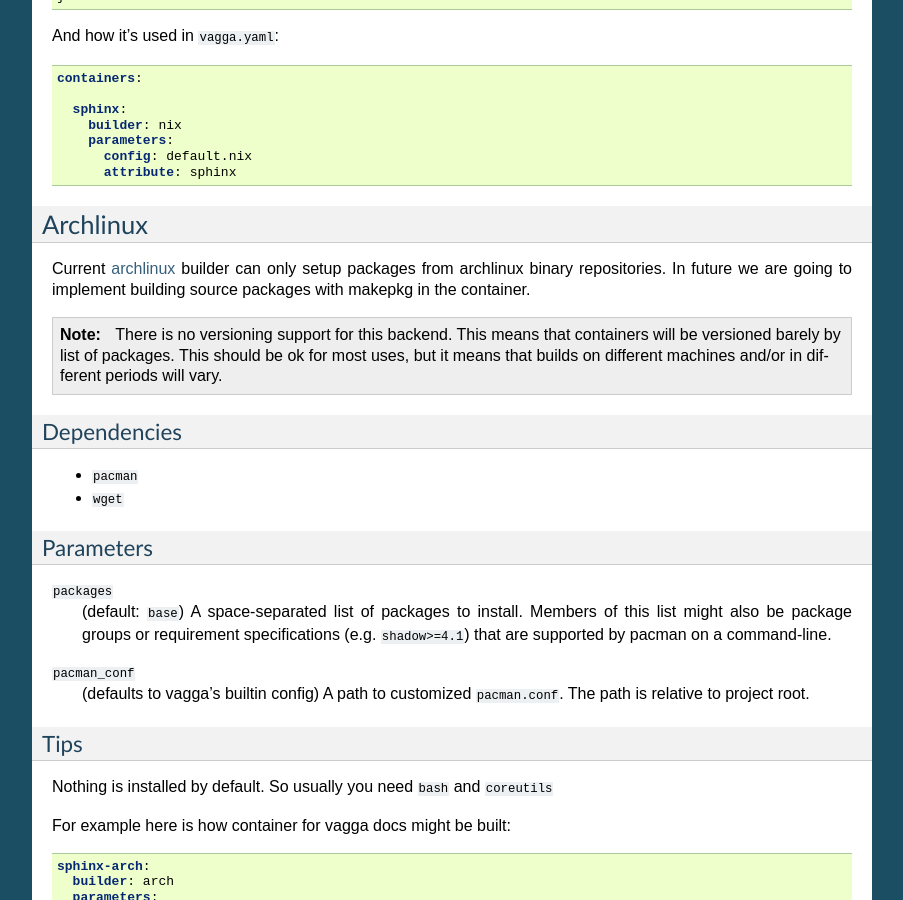
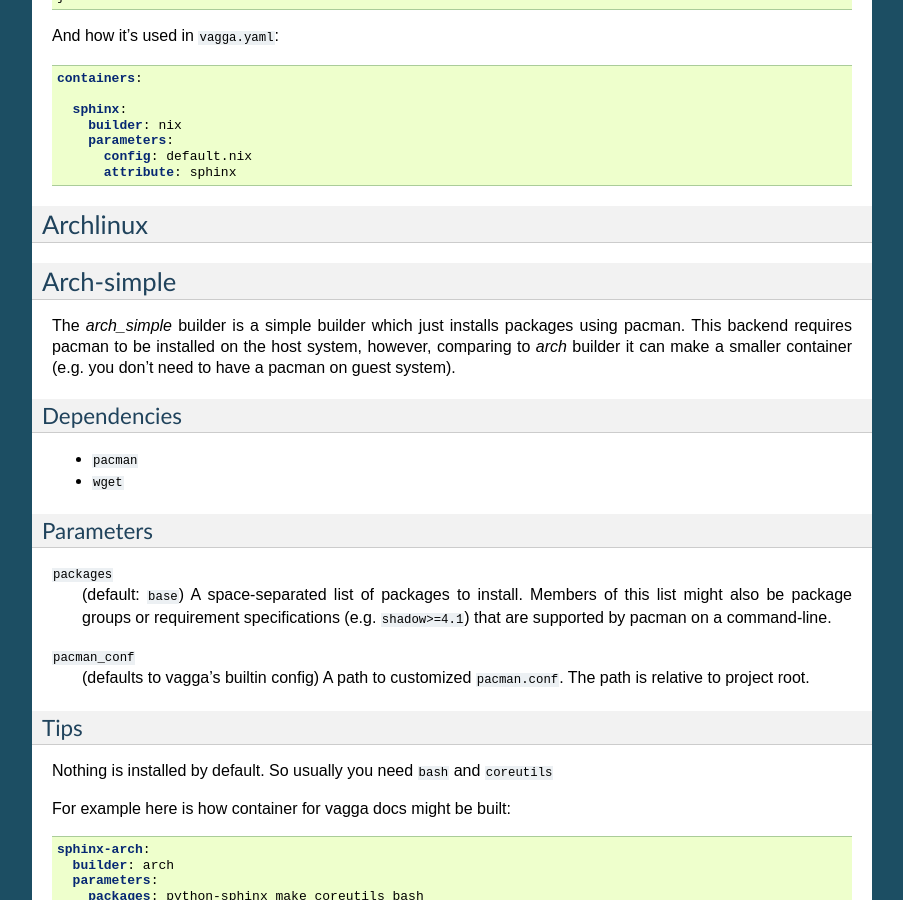
Before and after one commit to tailhook/vagga, a Sphinx documentation site: the page built from docs/builders.rst, in a window 1280 px wide and 900 px high, scrolled down 933 px. Shown: the whole window, without its empty margins (198-1101 px from the left). Built offline with Sphinx 7.4.7, drawn with Linux system fonts in a browser that asks for light colours.

Commit message:
Rename arch to arch-simple builder

```diff
--- a/docs/builders.rst
+++ b/docs/builders.rst
@@ -80,14 +80,16 @@
 Archlinux
 =========
 
-Current archlinux_ builder can only setup packages from archlinux binary
-repositories. In future we are going to implement building source packages with
-makepkg in the container.
 
-.. note:: There is no versioning support for this backend. This means that
-   containers will be versioned barely by list of packages. This should be
-   ok for most uses, but it means that builds on different machines and/or in
-   different periods will vary.
+
+
+Arch-simple
+===========
+
+The `arch_simple` builder is a simple builder which just installs packages
+using pacman. This backend requires pacman to be installed on the host system,
+however, comparing to `arch` builder it can make a smaller container (e.g. you
+don't need to have a pacman on guest system).
 
 
 Dependencies
```
Also changed, not shown: 4 other files.
